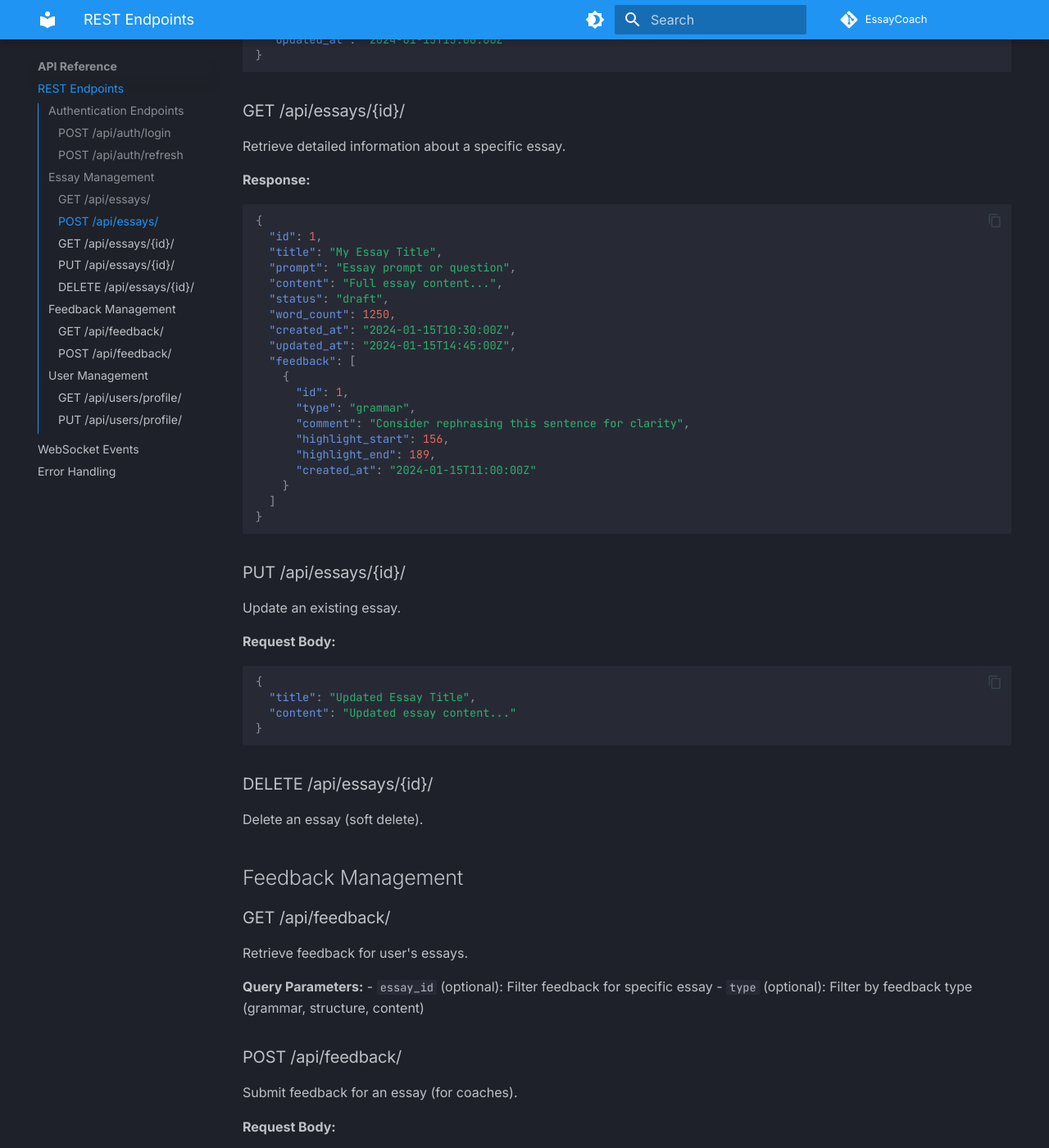
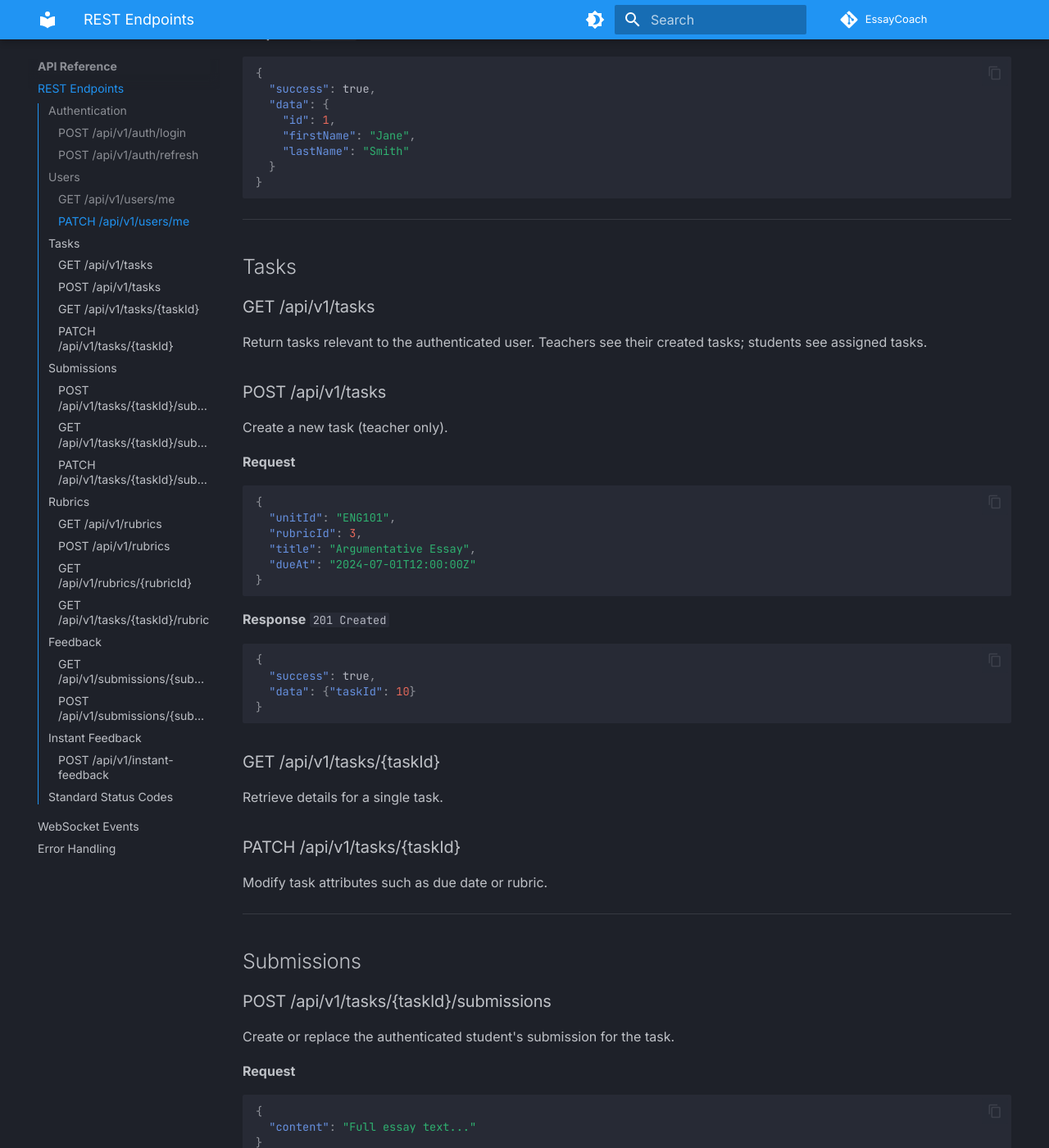
Before and after one commit to 2333xxxx/EssayCoach, an MkDocs documentation site: the page built from docs/api/rest-endpoints.md, in a window 1280 px wide and 1400 px high, scrolled down 2204 px. Shown: the whole window at 82% size. Built offline with MkDocs 1.6.1 and Material for MkDocs 9.7.7, drawn with Linux system fonts in a browser that asks for light colours; comment, search, counter and statistics services are not loaded; some of the changed text lies outside the part shown.

Commit message:
chore: draft mvp api endpoints

````diff
--- a/docs/api/rest-endpoints.md
+++ b/docs/api/rest-endpoints.md
@@ -1,191 +1,263 @@
-# REST API Endpoints
+# REST API Endpoints (MVP)
 
-## Authentication Endpoints
+All endpoints are prefixed with `/api/v1` and use JSON for request and response bodies.  Authentication is handled via a JWT token supplied in the `Authorization: Bearer <token>` header.  Unless noted otherwise, responses follow the structure:
 
-### POST /api/auth/login
-Authenticate user and return JWT token.
+```json
+{
+  "success": true,
+  "data": { }
+}
+```
 
-**Request Body:**
+Error responses return `success: false` with an `error` object describing the issue.
+
+---
+
+## Authentication
+
+### POST /api/v1/auth/login
+Authenticate a user and return access and refresh tokens.
+
+**Request**
+
 ```json
 {
   "email": "user@example.com",
-  "password": "securepassword"
+  "password": "securePassword"
 }
 ```
 
-**Response:**
+**Response** `201 Created`
+
 ```json
 {
-  "access": "eyJ0eXAiOiJKV1QiLCJhbGc...",
-  "refresh": "eyJ0eXAiOiJKV1QiLCJhbGc...",
-  "user": {
-    "id": 1,
-    "email": "user@example.com",
-    "first_name": "John",
-    "last_name": "Doe"
+  "success": true,
+  "data": {
+    "access": "...",
+    "refresh": "...",
+    "user": {
+      "id": 1,
+      "email": "user@example.com"
+    }
   }
 }
 ```
 
-### POST /api/auth/refresh
-Refresh JWT access token using refresh token.
+### POST /api/v1/auth/refresh
+Exchange a refresh token for a new access token.
 
-**Request Body:**
+**Request**
+
 ```json
 {
-  "refresh": "eyJ0eXAiOiJKV1QiLCJhbGc..."
+  "refresh": "..."
 }
 ```
 
-**Response:**
+**Response** `200 OK`
+
 ```json
 {
-  "access": "eyJ0eXAiOiJKV1QiLCJhbGc..."
+  "success": true,
+  "data": {"access": "..."}
 }
 ```
 
-## Essay Management
+---
 
-### GET /api/essays/
-Retrieve list of essays for the authenticated user.
+## Users
 
-**Query Parameters:**
-- `status` (optional): Filter by status (draft, submitted, graded)
-- `limit` (optional): Number of results to return (default: 20)
-- `offset` (optional): Number of results to skip (default: 0)
+### GET /api/v1/users/me
+Retrieve the current user's profile.
 
-**Response:**
+**Response** `200 OK`
+
 ```json
 {
-  "count": 25,
-  "next": "/api/essays/?limit=20&offset=20",
-  "previous": null,
-  "results": [
+  "success": true,
+  "data": {
+    "id": 1,
+    "email": "user@example.com",
+    "firstName": "John",
+    "lastName": "Doe",
+    "role": "student"
+  }
+}
+```
+
+### PATCH /api/v1/users/me
+Update selected profile fields for the current user.
+
+**Request**
+
+```json
+{
+  "firstName": "Jane",
+  "lastName": "Smith"
+}
+```
+
+**Response** `200 OK`
+
+```json
+{
+  "success": true,
+  "data": {
+    "id": 1,
+    "firstName": "Jane",
+    "lastName": "Smith"
+  }
+}
+```
+
+---
+
+## Tasks
+
+### GET /api/v1/tasks
+Return tasks relevant to the authenticated user. Teachers see their created tasks; students see assigned tasks.
+
+### POST /api/v1/tasks
+Create a new task (teacher only).
+
+**Request**
+
+```json
+{
+  "unitId": "ENG101",
+  "rubricId": 3,
+  "title": "Argumentative Essay",
+  "dueAt": "2024-07-01T12:00:00Z"
+}
+```
+
+**Response** `201 Created`
+
+```json
+{
+  "success": true,
+  "data": {"taskId": 10}
+}
+```
+
+### GET /api/v1/tasks/{taskId}
+Retrieve details for a single task.
+
+### PATCH /api/v1/tasks/{taskId}
+Modify task attributes such as due date or rubric.
+
+---
+
+## Submissions
+
+### POST /api/v1/tasks/{taskId}/submissions
+Create or replace the authenticated student's submission for the task.
+
+**Request**
+
+```json
+{
+  "content": "Full essay text..."
+}
+```
+
+**Response** `201 Created`
+
+```json
+{
+  "success": true,
+  "data": {"submissionId": 42}
+}
+```
+
+### GET /api/v1/tasks/{taskId}/submissions/{submissionId}
+Retrieve a specific submission. Teachers can access any submission for their tasks; students can access their own.
+
+### PATCH /api/v1/tasks/{taskId}/submissions/{submissionId}
+Update submission content if revisions are allowed.
+
+---
+
+## Rubrics
+
+### GET /api/v1/rubrics
+List rubrics accessible to the user.
+
+### POST /api/v1/rubrics
+Create a rubric composed of multiple rubric items.
+
+### GET /api/v1/rubrics/{rubricId}
+Retrieve rubric details including items and level descriptions.
+
+### GET /api/v1/tasks/{taskId}/rubric
+Fetch the rubric associated with a task.
+
+---
+
+## Feedback
+
+### GET /api/v1/submissions/{submissionId}/feedback
+Return AI and human feedback for a submission.
+
+### POST /api/v1/submissions/{submissionId}/feedback
+Add or update coach feedback for the submission.
+
+**Request**
+
+```json
+{
+  "items": [
     {
-      "id": 1,
-      "title": "My Essay Title",
-      "status": "draft",
-      "created_at": "2024-01-15T10:30:00Z",
-      "updated_at": "2024-01-15T14:45:00Z"
+      "rubricItemId": 5,
+      "score": 8,
+      "comment": "Strong thesis statement"
     }
   ]
 }
 ```
 
-### POST /api/essays/
-Create a new essay.
+---
 
-**Request Body:**
+## Instant Feedback
+
+### POST /api/v1/instant-feedback
+Provide immediate AI evaluation for ad‑hoc writing practice. Each request includes the text and an optional rubric.
+
+**Request**
+
 ```json
 {
-  "title": "My New Essay",
-  "prompt": "Essay prompt or question",
-  "content": "Initial essay content..."
+  "content": "Draft paragraph...",
+  "rubricId": 3
 }
 ```
 
-**Response:**
+**Response** `200 OK`
+
 ```json
 {
-  "id": 2,
-  "title": "My New Essay",
-  "prompt": "Essay prompt or question",
-  "content": "Initial essay content...",
-  "status": "draft",
-  "created_at": "2024-01-15T15:00:00Z",
-  "updated_at": "2024-01-15T15:00:00Z"
+  "success": true,
+  "data": {
+    "overallScore": 85,
+    "comments": [
+      {
+        "type": "grammar",
+        "message": "Consider revising sentence 2"
+      }
+    ]
+  }
 }
 ```
 
-### GET /api/essays/{id}/
-Retrieve detailed information about a specific essay.
+---
 
-**Response:**
-```json
-{
-  "id": 1,
-  "title": "My Essay Title",
-  "prompt": "Essay prompt or question",
-  "content": "Full essay content...",
-  "status": "draft",
-  "word_count": 1250,
-  "created_at": "2024-01-15T10:30:00Z",
-  "updated_at": "2024-01-15T14:45:00Z",
-  "feedback": [
-    {
-      "id": 1,
-      "type": "grammar",
-      "comment": "Consider rephrasing this sentence for clarity",
-      "highlight_start": 156,
-      "highlight_end": 189,
-      "created_at": "2024-01-15T11:00:00Z"
-    }
-  ]
-}
-```
+## Standard Status Codes
 
-### PUT /api/essays/{id}/
-Update an existing essay.
-
-**Request Body:**
-```json
-{
-  "title": "Updated Essay Title",
-  "content": "Updated essay content..."
-}
-```
-
-### DELETE /api/essays/{id}/
-Delete an essay (soft delete).
-
-## Feedback Management
-
-### GET /api/feedback/
-Retrieve feedback for user's essays.
-
-**Query Parameters:**
-- `essay_id` (optional): Filter feedback for specific essay
-- `type` (optional): Filter by feedback type (grammar, structure, content)
-
-### POST /api/feedback/
-Submit feedback for an essay (for coaches).
-
-**Request Body:**
-```json
-{
-  "essay": 1,
-  "type": "grammar",
-  "comment": "Great use of transitional phrases in this paragraph",
-  "highlight_start": 200,
-  "highlight_end": 250
-}
-```
-
-## User Management
-
-### GET /api/users/profile/
-Retrieve current user's profile information.
-
-**Response:**
-```json
-{
-  "id": 1,
-  "email": "user@example.com",
-  "first_name": "John",
-  "last_name": "Doe",
-  "role": "student",
-  "subscription_type": "premium",
-  "created_at": "2024-01-01T00:00:00Z"
-}
-```
-
-### PUT /api/users/profile/
-Update user profile information.
-
-**Request Body:**
-```json
-{
-  "first_name": "Jane",
-  "last_name": "Smith"
-}
-```
+- `200 OK` – Successful request
+- `201 Created` – Resource created
+- `204 No Content` – Successful request with no response body
+- `400 Bad Request` – Invalid input
+- `401 Unauthorized` – Authentication required or failed
+- `403 Forbidden` – Authenticated but not permitted
+- `404 Not Found` – Resource does not exist
+- `500 Internal Server Error` – Unexpected server error
````
